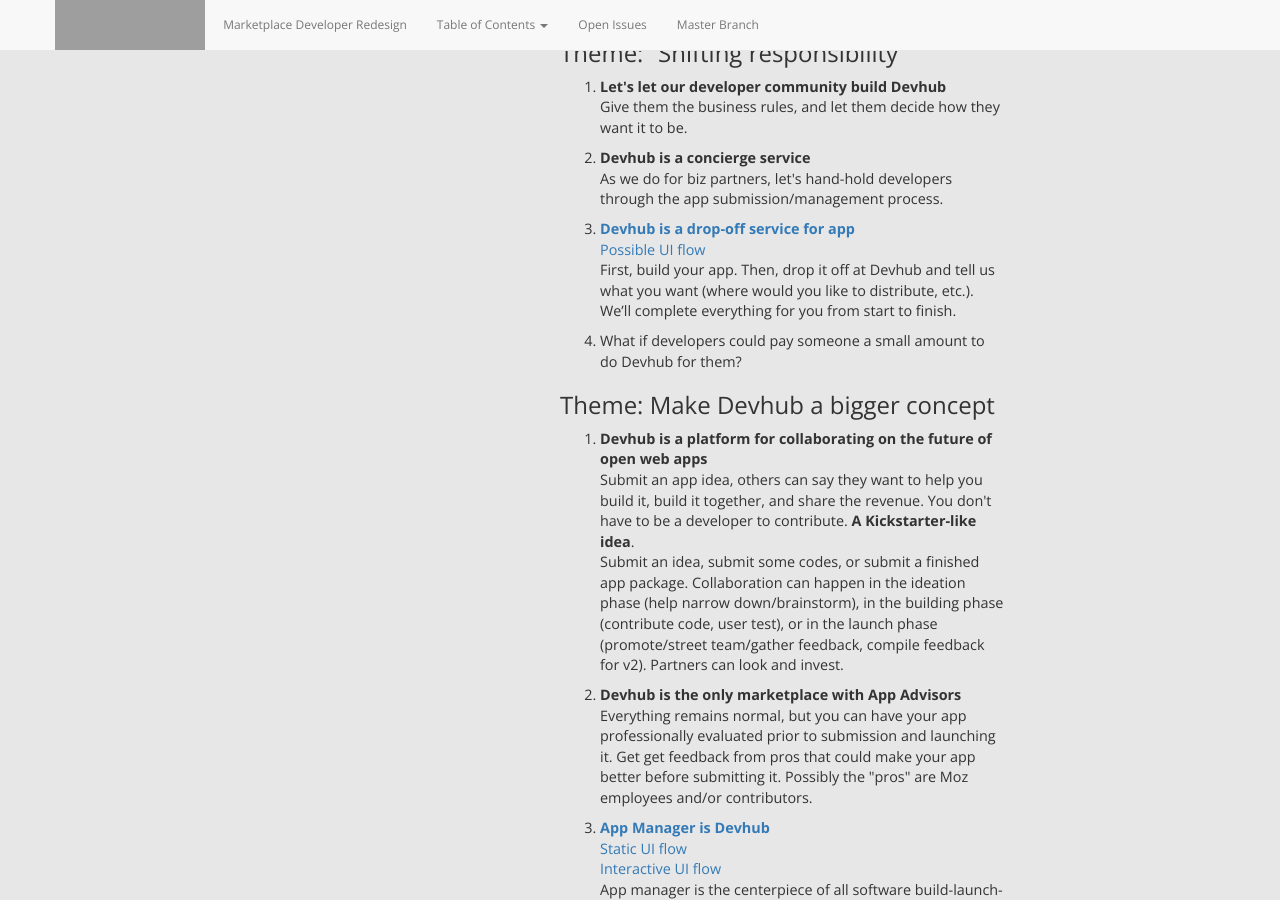
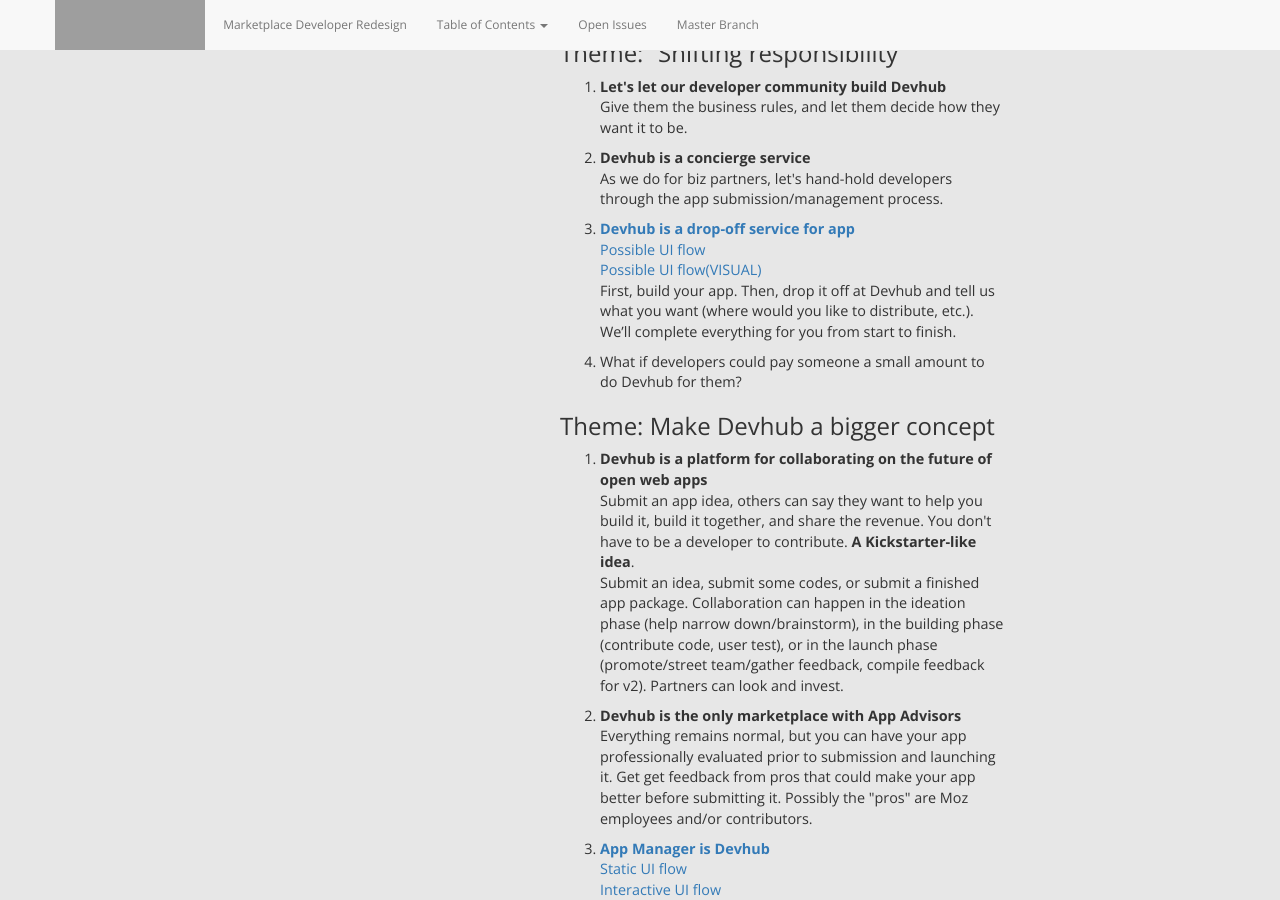
Before and after one commit to MarketplaceUX/devhub-redesign, a Jekyll site: the page built from projectConcepts.html, in a window 1280 px wide and 900 px high, scrolled down 1826 px. Built offline with Jekyll 4.4.1, drawn with Linux system fonts in a browser that asks for light colours; nearby versions of some CDN libraries; grey boxes are pictures that could not be loaded.

Commit message:
added ui flow for drop off as service

```diff
--- a/projectConcepts.html
+++ b/projectConcepts.html
@@ -61,6 +61,8 @@
 			As we do for biz partners, let's hand-hold developers through the app submission/management process.</li>
 			<li><strong><a href="img/devhub-drop-off-service-v1.3.pdf">Devhub is a drop-off service for app</a></strong><br/>
 			<a href="img/devhub-drop-off-service-ui-text-description-flow-jaydev.pdf">Possible UI flow</a><br/>
+
+			<a href="img/devhub-dropoff-service-ui-text-description-flow-jaydev.pdf">Possible UI flow(VISUAL)</a><br/>
 			First, build your app. Then, drop it off at Devhub and tell us what you  want (where would you like to distribute, etc.). We’ll complete  everything for you from start to finish.<br/>
 			</li>
 			<li>What if developers could pay someone a small amount to do Devhub for them?</li>
```
Also changed, not shown: 1 other file.
